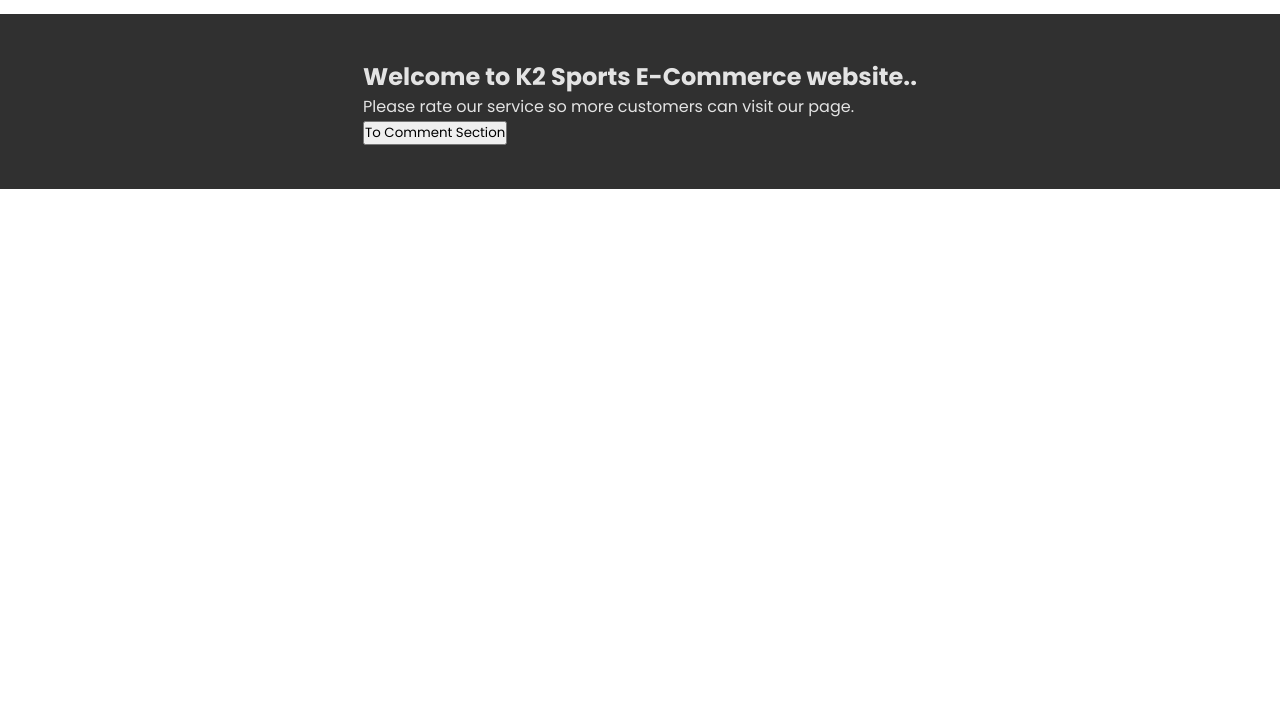
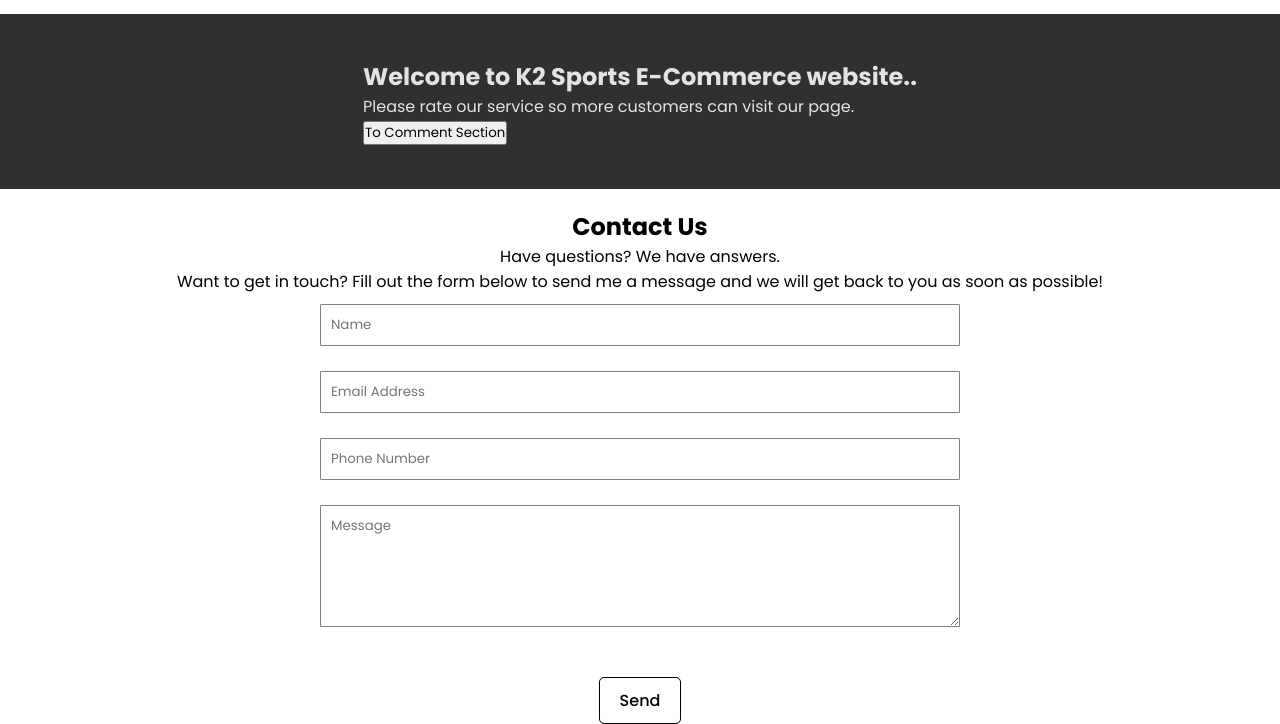
Before and after one commit to Hirukamunasinghe/sporting-website-page, a plain HTML site: page index.html in a window 1280 px wide. Shown: the part 1000-1724 px from the top of the page. Before the commit the page ends 1189 px from the top, so only its background shows below. Drawn offline with nearby package versions, Linux system fonts and the light colour scheme.

Commit message:
initial-commit

```diff
--- a/css/main.css
+++ b/css/main.css
@@ -130,6 +130,10 @@
     gap: 8px;
 }
 
+.play-button-btn:hover{
+    background-color: #ecf568;
+}
+
 .play-button-btn  {
     cursor: pointer;
     border: none;
@@ -199,3 +203,43 @@
     align-items: center;
     color: #e3e3e3;
 }
+
+/* CONTACT SECTION */
+#contact-section{
+    text-align: center;
+    margin-top: 20px;
+}
+
+.form-group{
+    display: flex;
+    justify-content: center;
+}
+
+.form-box{
+    width: 50%;
+    border-radius: 1px;
+    padding: 10px;
+    margin-bottom: 25px;
+    border: 1px solid gray;
+}
+
+.send-button{
+    border: 1px solid black;
+    cursor: pointer;
+    background-color: white;
+    border-radius: 5px;
+    padding: 10px 20px;
+    font-size: 16px;
+    font-weight: 500;
+    transition: 0.4s;
+    color: black;
+}
+
+.send-button:hover{
+    background-color: black;
+    color: white;
+}
+
+.subheading{
+    margin-bottom: 10px;
+}
--- a/index.html
+++ b/index.html
@@ -1,5 +1,6 @@
 <!DOCTYPE html>
 <html lang="en">
+
 <head>
     <meta charset="UTF-8">
     <meta http-equiv="X-UA-Compatible" content="IE=edge">
@@ -10,6 +11,7 @@
     <!--icons-->
     <link rel="stylesheet" href="https://cdn.jsdelivr.net/npm/bootstrap-icons@1.10.3/font/bootstrap-icons.css">
 </head>
+
 <body>
     <!--Navigation Start-->
     <header>
@@ -21,7 +23,7 @@
                         <a href="/">Home</a>
                     </li>
                     <li class="nav-links-list-child">
-                        <a href="#">Comments</a>
+                        <a href="#contact-section">Comments</a>
                     </li>
                     <li class="nav-links-list-child">
                         <a href="#">Shop</a>
@@ -68,7 +70,8 @@
                 <div class="hero-context">
                     <div class="hero-context-p">
                         <p class="hero-context-p-para">
-                            Contrary to popular belief, Lorem Ipsum is not simply random text. It has roots in a piece of classical Latin literature from 45 BC, making it over 2000 years old.
+                            Contrary to popular belief, Lorem Ipsum is not simply random text. It has roots in a piece
+                            of classical Latin literature from 45 BC, making it over 2000 years old.
                         </p>
                         <div class="play-button-area">
                             <p class="play-button-text">Scroll Down</p>
@@ -87,9 +90,42 @@
     <div class="rate-us">
         <div>
             <h2>Welcome to K2 Sports E-Commerce website..</h4>
-            <p>Please rate our service so more customers can visit our page.</p>
-            <button>To Comment Section</button>
+                <p>Please rate our service so more customers can visit our page.</p>
+                <button>To Comment Section</button>
         </div>
     </div>
+    <!-- Contact Section -->
+    <section id="contact-section">
+        <div class="page-heading">
+            <h1>Contact Us</h1>
+            <span class="subheading">Have questions? We have answers.</span>
+        </div>
+        <div>
+            <p class="subheading">Want to get in touch? Fill out the form below to send me a message and we will get
+                back to you as soon as
+                possible!</p>
+            <form>
+                <div class="form-group">
+                    <input type="text" name="Name" class="form-box" placeholder="Name" id="name"
+                        data-validation-required-message="Please enter your name.">
+                </div>
+                <div class="form-group">
+                    <input type="email" name="Email" class="form-box" placeholder="Email Address" id="email" required
+                        data-validation-required-message="Please enter your email address.">
+                </div>
+                <div class="form-group">
+                    <input type="tel" name="Phone" class="form-box" placeholder="Phone Number" id="phone" required
+                        data-validation-required-message="Please enter your phone number.">
+                </div>
+                <div class="form-group">
+                    <textarea rows="5" class="form-box" name="Message" placeholder="Message" id="message" required
+                        data-validation-required-message="Please enter a message."></textarea>
+                </div>
+                <br>
+                <div id="success"></div>
+                <button type="submit" class="send-button">Send</button>
+            </form>
+        </div>
+    </section>
 </body>
 </html>
```
